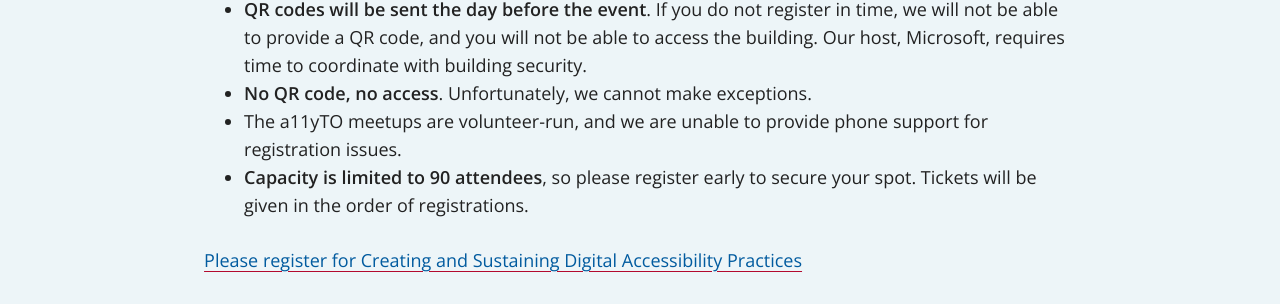
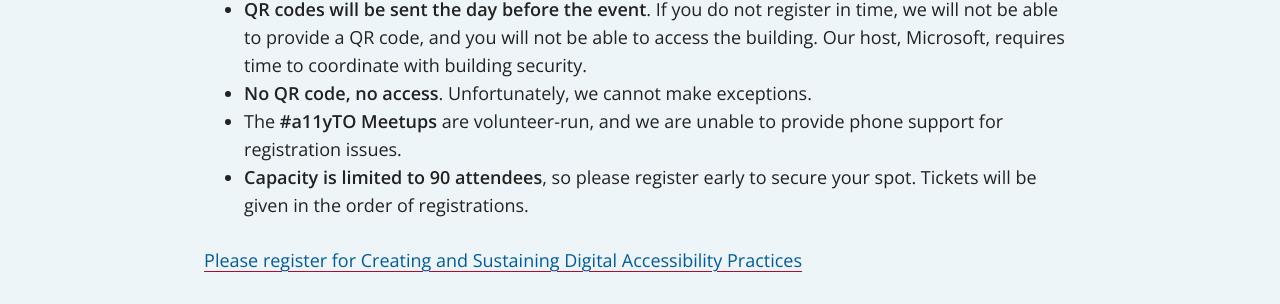
Before and after one commit to a11yTO/static-meetup-site, a Jekyll site: the page built from index.html, in a window 1280 px wide and 900 px high, scrolled down 1466 px. Shown: the part 151-455 px from the top of the window. Built offline with Jekyll 4.4.1, drawn with Linux system fonts in a browser that asks for light colours.

Commit message:
Fix markup

```diff
--- a/index.html
+++ b/index.html
@@ -33,7 +33,7 @@ description: Explore how innovative technologies are driving accessibility and i
   <li><strong>You MUST register through the link below</strong>. Failure to register will result in not receiving a QR code, which is required to access the Microsoft office.</li>
   <li><strong>QR codes will be sent the day before the event</strong>. If you do not register in time, we will not be able to provide a QR code, and you will not be able to access the building. Our host, Microsoft, requires time to coordinate with building security.</li>
   <li><strong>No QR code, no access</strong>. Unfortunately, we cannot make exceptions.</li>
-  <li>The a11yTO meetups are volunteer-run, and we are unable to provide phone support for registration issues.</li>
+  <li>The <strong>#a11yTO Meetups</strong> are volunteer-run, and we are unable to provide phone support for registration issues.</li>
   <li><strong>Capacity is limited to 90 attendees</strong>, so please register early to secure your spot. Tickets will be given in the order of registrations.</li>
 </ul>
 <p><a href="https://tickets.a11yto.com/e/24/creating-and-sustaining-digital-accessibility-practices" rel="external">Please register for Creating and Sustaining Digital Accessibility Practices</a></p>
```
